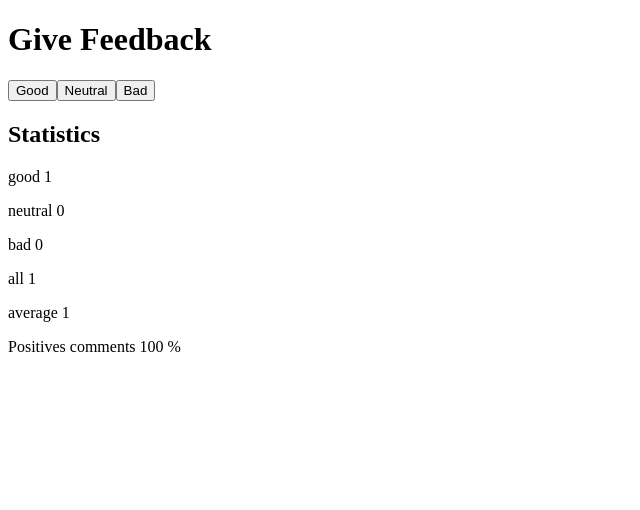
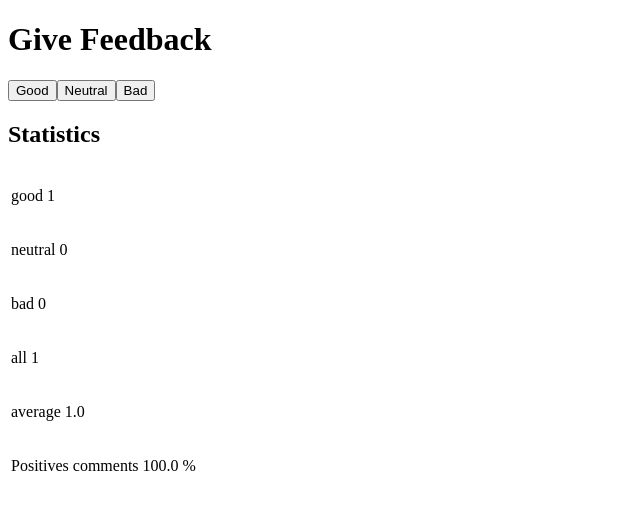
Before and after one commit to jenDevelopez/fullStackOpen, a React (Vite) app in the folder Part-1/: page / in a window 1280 px wide. Both pictures are taken after a click on the button "Good". Shown: the top 510 px of the page, without its empty margins (0-640 px from the left). Built offline with nearby package versions, Linux system fonts and the light colour scheme.

Commit message:
Part 1.11 completed

```diff
--- a/Part-1/src/components/Average.jsx
+++ b/Part-1/src/components/Average.jsx
@@ -4,7 +4,7 @@ const Average = ({good, neutral, bad, all}) => {
   const neutralComments = neutral > 0 ? neutral * 0 : 0
   const badComments = bad > 0 ? bad * -1 : 0
   const allComments = all
-  const average = (goodComents + neutralComments + badComments) / allComments
+  const average = ((goodComents + neutralComments + badComments) / allComments).toFixed(1)
   const result = isNaN(average) ? '0' : <span>{average}</span>
   return (
     <p>average {result}</p>
--- a/Part-1/src/components/PositiveAverage.jsx
+++ b/Part-1/src/components/PositiveAverage.jsx
@@ -1,6 +1,6 @@
 
 const PositiveAverage = ({good, all}) => {
-  const average = (good / all) * 100
+  const average = ((good / all) * 100).toFixed(1)
   const result = isNaN(average) ? '0' : <span>{average}</span>
   return (
     <p>Positives comments {result} %</p>
--- a/Part-1/src/components/Statistics.jsx
+++ b/Part-1/src/components/Statistics.jsx
@@ -5,16 +5,40 @@ import StatisticLine from "./StatisticLine";
 const Statistics = ({ good, neutral, bad, all }) => {
   return (
     <>
-      <div>
+      <table>
+        <tbody>
+          <tr>
+            <td>
               <StatisticLine text="good" value={good} />
+            </td>
+          </tr>
+          <tr>
+            <td>
               <StatisticLine text="neutral" value={neutral} />
+            </td>
+          </tr>
+          <tr>
+            <td>
               <StatisticLine text="bad" value={bad} />
+            </td>
+          </tr>
+          <tr>
+            <td>
               <StatisticLine text="all" value={all} />
-      </div>
-      <div>
+            </td>
+          </tr>
+          <tr>
+            <td>
               <Average good={good} neutral={neutral} bad={bad} all={all} />
+            </td>
+          </tr>
+          <tr>
+            <td>
               <PositiveAverage good={good} all={all} />
-      </div>
+            </td>
+          </tr>
+        </tbody>
+      </table>
     </>
   );
 };
```
Lines whose indentation alone changed are shown as unchanged.
